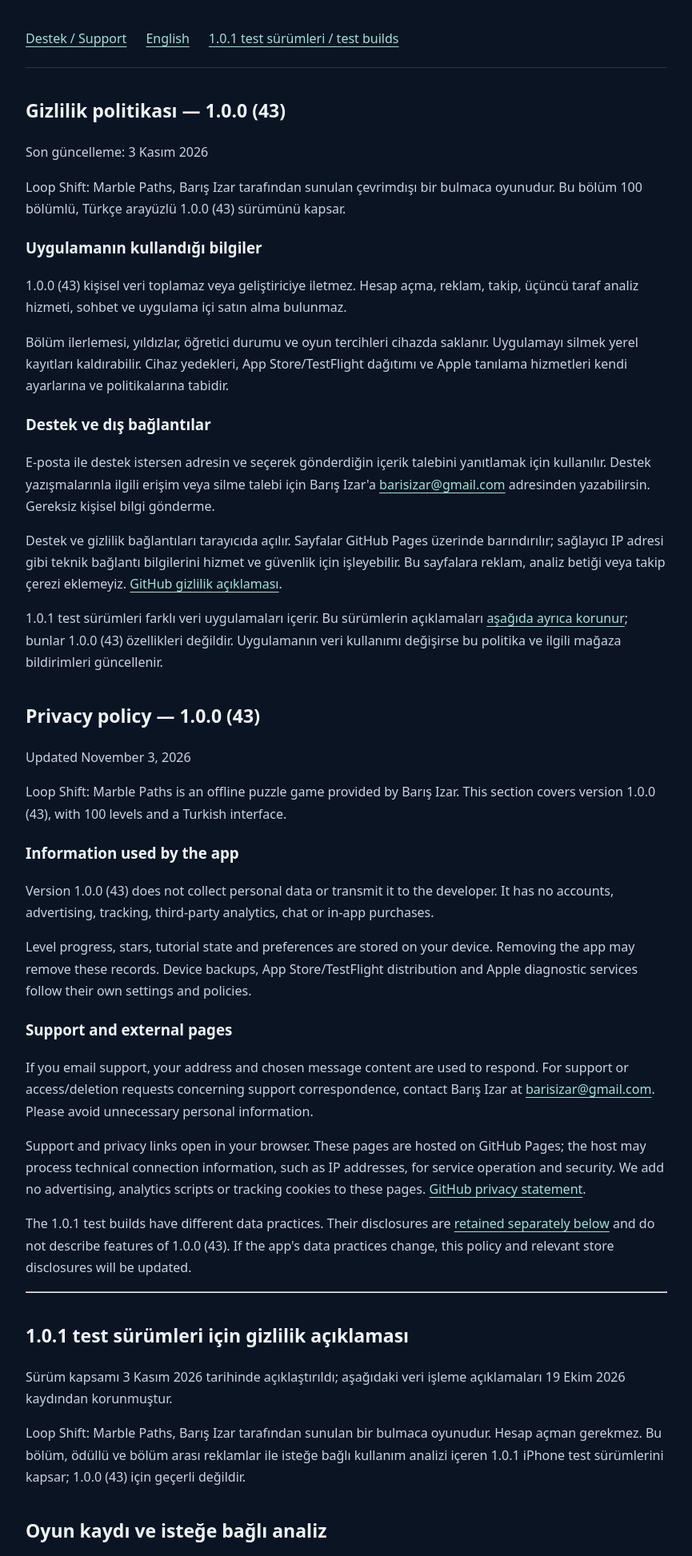
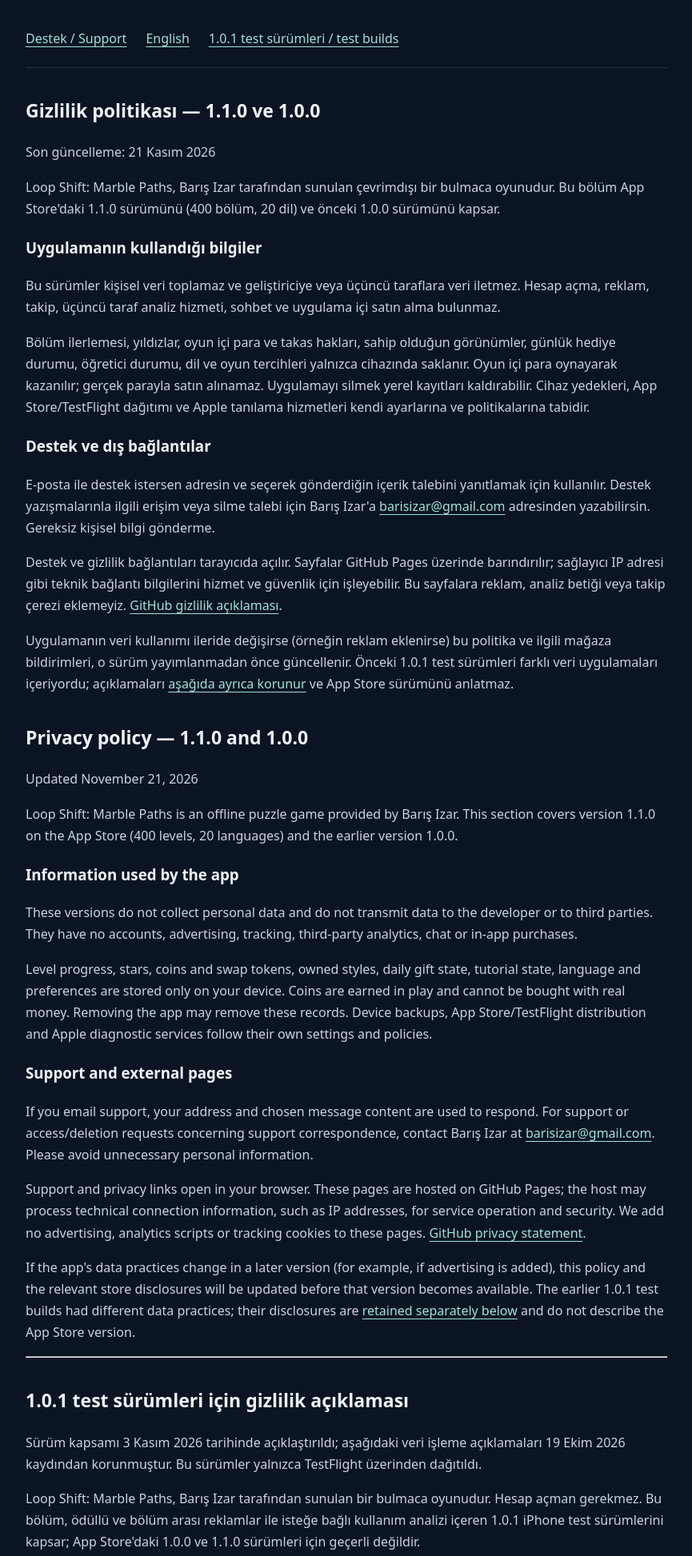
Before and after one commit to barisizar/loop-shift-support, a plain HTML site: page privacy.html in a window 1280 px wide. Shown: the part 147-2093 px from the top of the page at 80% size, without its empty margins (207-1072 px from the left). Drawn offline with Linux system fonts and the light colour scheme.

Commit message:
Describe version 1.1.0: 400 levels, 20 languages, App Store icon

```diff
--- a/privacy.html
+++ b/privacy.html
@@ -3,28 +3,28 @@
 <header><img src="icon.png" alt="Loop Shift ikonu"><div><h1>Loop Shift</h1><p>MARBLE PATHS</p></div></header><nav><a href="index.html">Destek / Support</a><a href="#english">English</a><a href="#turkce-101">1.0.1 test sürümleri / test builds</a></nav>
 <main id="privacy-policy">
 <section lang="tr" id="turkce">
-<h2>Gizlilik politikası — 1.0.0 (43)</h2><p>Son güncelleme: 3 Kasım 2026</p>
-<p>Loop Shift: Marble Paths, Barış Izar tarafından sunulan çevrimdışı bir bulmaca oyunudur. Bu bölüm 100 bölümlü, Türkçe arayüzlü 1.0.0 (43) sürümünü kapsar.</p>
-<h3>Uygulamanın kullandığı bilgiler</h3><p>1.0.0 (43) kişisel veri toplamaz veya geliştiriciye iletmez. Hesap açma, reklam, takip, üçüncü taraf analiz hizmeti, sohbet ve uygulama içi satın alma bulunmaz.</p>
-<p>Bölüm ilerlemesi, yıldızlar, öğretici durumu ve oyun tercihleri cihazda saklanır. Uygulamayı silmek yerel kayıtları kaldırabilir. Cihaz yedekleri, App Store/TestFlight dağıtımı ve Apple tanılama hizmetleri kendi ayarlarına ve politikalarına tabidir.</p>
+<h2>Gizlilik politikası — 1.1.0 ve 1.0.0</h2><p>Son güncelleme: 21 Kasım 2026</p>
+<p>Loop Shift: Marble Paths, Barış Izar tarafından sunulan çevrimdışı bir bulmaca oyunudur. Bu bölüm App Store'daki 1.1.0 sürümünü (400 bölüm, 20 dil) ve önceki 1.0.0 sürümünü kapsar.</p>
+<h3>Uygulamanın kullandığı bilgiler</h3><p>Bu sürümler kişisel veri toplamaz ve geliştiriciye veya üçüncü taraflara veri iletmez. Hesap açma, reklam, takip, üçüncü taraf analiz hizmeti, sohbet ve uygulama içi satın alma bulunmaz.</p>
+<p>Bölüm ilerlemesi, yıldızlar, oyun içi para ve takas hakları, sahip olduğun görünümler, günlük hediye durumu, öğretici durumu, dil ve oyun tercihleri yalnızca cihazında saklanır. Oyun içi para oynayarak kazanılır; gerçek parayla satın alınamaz. Uygulamayı silmek yerel kayıtları kaldırabilir. Cihaz yedekleri, App Store/TestFlight dağıtımı ve Apple tanılama hizmetleri kendi ayarlarına ve politikalarına tabidir.</p>
 <h3>Destek ve dış bağlantılar</h3><p>E-posta ile destek istersen adresin ve seçerek gönderdiğin içerik talebini yanıtlamak için kullanılır. Destek yazışmalarınla ilgili erişim veya silme talebi için Barış Izar'a <a href="mailto:barisizar@gmail.com">barisizar@gmail.com</a> adresinden yazabilirsin. Gereksiz kişisel bilgi gönderme.</p>
 <p>Destek ve gizlilik bağlantıları tarayıcıda açılır. Sayfalar GitHub Pages üzerinde barındırılır; sağlayıcı IP adresi gibi teknik bağlantı bilgilerini hizmet ve güvenlik için işleyebilir. Bu sayfalara reklam, analiz betiği veya takip çerezi eklemeyiz. <a href="https://docs.github.com/en/site-policy/privacy-policies/github-general-privacy-statement">GitHub gizlilik açıklaması</a>.</p>
-<p>1.0.1 test sürümleri farklı veri uygulamaları içerir. Bu sürümlerin açıklamaları <a href="#turkce-101">aşağıda ayrıca korunur</a>; bunlar 1.0.0 (43) özellikleri değildir. Uygulamanın veri kullanımı değişirse bu politika ve ilgili mağaza bildirimleri güncellenir.</p>
+<p>Uygulamanın veri kullanımı ileride değişirse (örneğin reklam eklenirse) bu politika ve ilgili mağaza bildirimleri, o sürüm yayımlanmadan önce güncellenir. Önceki 1.0.1 test sürümleri farklı veri uygulamaları içeriyordu; açıklamaları <a href="#turkce-101">aşağıda ayrıca korunur</a> ve App Store sürümünü anlatmaz.</p>
 </section>
 <section lang="en" id="english">
-<h2>Privacy policy — 1.0.0 (43)</h2><p>Updated November 3, 2026</p>
-<p>Loop Shift: Marble Paths is an offline puzzle game provided by Barış Izar. This section covers version 1.0.0 (43), with 100 levels and a Turkish interface.</p>
-<h3>Information used by the app</h3><p>Version 1.0.0 (43) does not collect personal data or transmit it to the developer. It has no accounts, advertising, tracking, third-party analytics, chat or in-app purchases.</p>
-<p>Level progress, stars, tutorial state and preferences are stored on your device. Removing the app may remove these records. Device backups, App Store/TestFlight distribution and Apple diagnostic services follow their own settings and policies.</p>
+<h2>Privacy policy — 1.1.0 and 1.0.0</h2><p>Updated November 21, 2026</p>
+<p>Loop Shift: Marble Paths is an offline puzzle game provided by Barış Izar. This section covers version 1.1.0 on the App Store (400 levels, 20 languages) and the earlier version 1.0.0.</p>
+<h3>Information used by the app</h3><p>These versions do not collect personal data and do not transmit data to the developer or to third parties. They have no accounts, advertising, tracking, third-party analytics, chat or in-app purchases.</p>
+<p>Level progress, stars, coins and swap tokens, owned styles, daily gift state, tutorial state, language and preferences are stored only on your device. Coins are earned in play and cannot be bought with real money. Removing the app may remove these records. Device backups, App Store/TestFlight distribution and Apple diagnostic services follow their own settings and policies.</p>
 <h3>Support and external pages</h3><p>If you email support, your address and chosen message content are used to respond. For support or access/deletion requests concerning support correspondence, contact Barış Izar at <a href="mailto:barisizar@gmail.com">barisizar@gmail.com</a>. Please avoid unnecessary personal information.</p>
 <p>Support and privacy links open in your browser. These pages are hosted on GitHub Pages; the host may process technical connection information, such as IP addresses, for service operation and security. We add no advertising, analytics scripts or tracking cookies to these pages. <a href="https://docs.github.com/en/site-policy/privacy-policies/github-general-privacy-statement">GitHub privacy statement</a>.</p>
-<p>The 1.0.1 test builds have different data practices. Their disclosures are <a href="#english-101">retained separately below</a> and do not describe features of 1.0.0 (43). If the app's data practices change, this policy and relevant store disclosures will be updated.</p>
+<p>If the app's data practices change in a later version (for example, if advertising is added), this policy and the relevant store disclosures will be updated before that version becomes available. The earlier 1.0.1 test builds had different data practices; their disclosures are <a href="#english-101">retained separately below</a> and do not describe the App Store version.</p>
 </section>
 <hr>
 
 <section lang="tr" id="turkce-101">
-<h2>1.0.1 test sürümleri için gizlilik açıklaması</h2><p>Sürüm kapsamı 3 Kasım 2026 tarihinde açıklaştırıldı; aşağıdaki veri işleme açıklamaları 19 Ekim 2026 kaydından korunmuştur.</p>
-<p>Loop Shift: Marble Paths, Barış Izar tarafından sunulan bir bulmaca oyunudur. Hesap açman gerekmez. Bu bölüm, ödüllü ve bölüm arası reklamlar ile isteğe bağlı kullanım analizi içeren 1.0.1 iPhone test sürümlerini kapsar; 1.0.0 (43) için geçerli değildir.</p>
+<h2>1.0.1 test sürümleri için gizlilik açıklaması</h2><p>Sürüm kapsamı 3 Kasım 2026 tarihinde açıklaştırıldı; aşağıdaki veri işleme açıklamaları 19 Ekim 2026 kaydından korunmuştur. Bu sürümler yalnızca TestFlight üzerinden dağıtıldı.</p>
+<p>Loop Shift: Marble Paths, Barış Izar tarafından sunulan bir bulmaca oyunudur. Hesap açman gerekmez. Bu bölüm, ödüllü ve bölüm arası reklamlar ile isteğe bağlı kullanım analizi içeren 1.0.1 iPhone test sürümlerini kapsar; App Store'daki 1.0.0 ve 1.1.0 sürümleri için geçerli değildir.</p>
 <h2>Oyun kaydı ve isteğe bağlı analiz</h2>
 <p>İlerlemen, yıldızların, coin/can/joker bakiyelerin, öğretici durumun ve tercihlerin cihazında saklanır; oyuncu hesabıyla sunucuya eşitlenmez. Uygulamayı silmek yerel kayıtları kaldırabilir. Cihaz yedekleri Apple ve cihaz ayarlarına tabidir.</p>
 <p>Kullanım analizi başlangıçta kapalıdır. Onay verirsen Google Analytics for Firebase ile bölüm başlangıçları, sonuçları ve süreleri; öğretici ve ipucu kullanımı; mağaza önizlemeleri, coin ile satın alma ve görünüm seçimi; ödül ve sanal bakiye değişimleri ölçülür. Reklamın yüklenmesi, gösterilmesi, tıklanması, ödülü ve gösterime bağlı gelir tutarı/para birimi de ölçülebilir. Oyun içi coin harcaması gerçek para ile satın alma değildir.</p>
@@ -41,7 +41,7 @@
 </section>
 <section lang="en" id="english-101">
 <h2>Privacy disclosures for 1.0.1 test builds — English</h2><p>Version scope clarified November 3, 2026; the data-practice disclosures below are retained from the October 19, 2026 notice.</p>
-<p>Loop Shift: Marble Paths is a puzzle game provided by Barış Izar. No player account is required. This section covers the 1.0.1 iPhone test builds with rewarded and between-level advertising and optional usage analytics; it does not apply to 1.0.0 (43).</p>
+<p>Loop Shift: Marble Paths is a puzzle game provided by Barış Izar. No player account is required. This section covers the 1.0.1 iPhone test builds with rewarded and between-level advertising and optional usage analytics; it does not apply to the App Store versions 1.0.0 and 1.1.0.</p>
 <h2>Game saves and optional analytics</h2>
 <p>Progress, stars, virtual coin/life/booster balances, tutorial state and preferences are saved on your device without player-account server synchronization. Removing the app may remove these records. Device backups follow Apple's services and your settings.</p>
 <p>Usage analytics is off by default. If you agree, Google Analytics for Firebase measures level starts, outcomes and duration; tutorials and hints; shop previews, coin purchases and equipped styles; rewards and virtual balance changes. Ad loading, display, clicks, rewards and impression revenue amounts/currencies may also be measured. Spending virtual coins is not a real-money purchase.</p>
```
Also changed, not shown: index.html (+10 -10 lines), icon.png.
